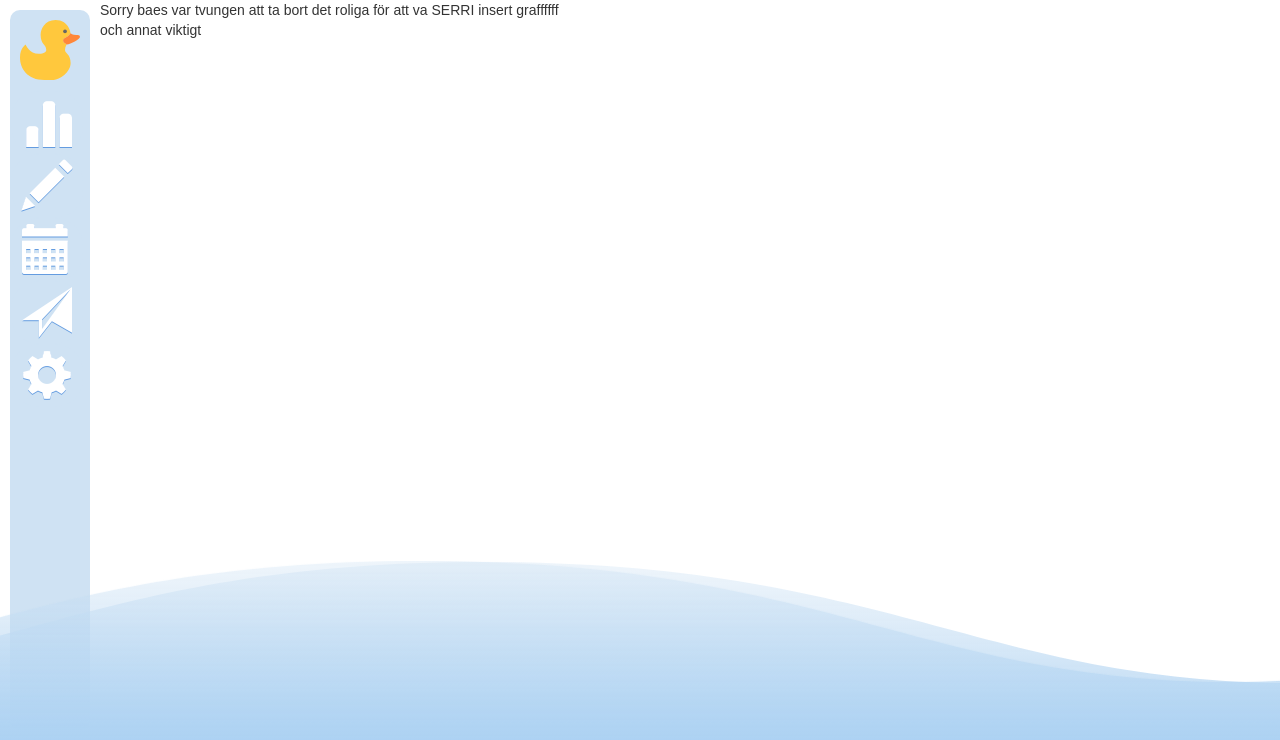
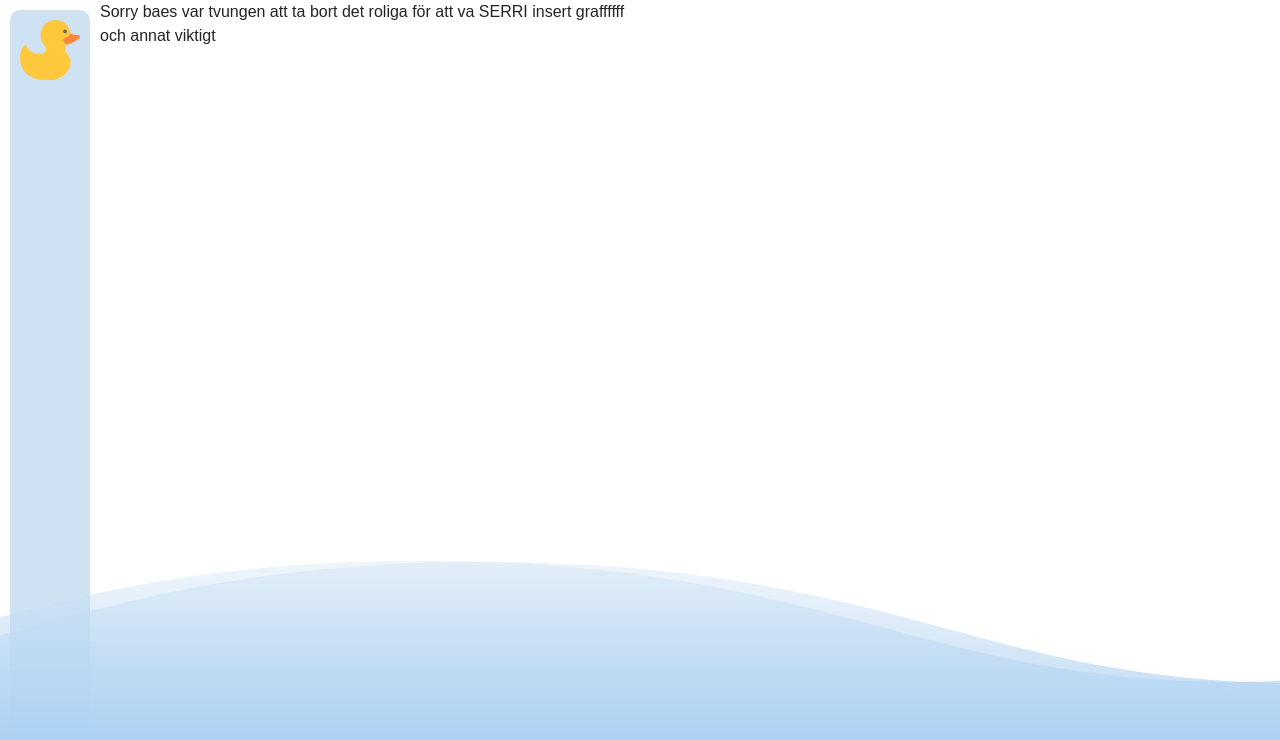
Before and after one commit to devzu/KOMA, a React (Create React App) app in the folder koma-app/: page / in a window 1280 px wide. Shown: the top 740 px of the page. Built offline with nearby package versions, Linux system fonts and the light colour scheme; a web font is replaced by a local one.

Commit message:
Måndagsblues

```diff
--- a/koma-app/package.json
+++ b/koma-app/package.json
@@ -3,7 +3,7 @@
   "version": "0.1.0",
   "private": true,
   "dependencies": {
-    "bootstrap": "^3.3.7",
+    "bootstrap": "^4.0.0-alpha.6",
     "react": "^16.6.3",
     "react-dom": "^16.6.3",
     "react-router-dom": "^4.3.1",
--- a/koma-app/src/App.css
+++ b/koma-app/src/App.css
@@ -3,12 +3,16 @@ body {
     font-family: 'Black And White Picture', sans-serif;
     overflow: hidden;
 }
+
+
+/* APP STUFF CSS MAIN */
 .App {
   text-align: left;
 font-family: 'Didact Gothic', sans-serif;
   display:inline-block;
     overflow: hidden;
     max-width: 100%;
+    margin: auto;
 
 }
 
@@ -127,7 +131,7 @@ border: 0px solid #000000;
     color:#cfe2f3;
 }
 
-
+/* APP ANIMATION OCEAN WAVE */
 app { height: 100%; }
 app {
   background:radial-gradient(ellipse at center, rgba(255,254,234,1) 0%, rgba(255,254,234,1) 35%, #B7E8EB 100%);
@@ -179,3 +183,6 @@ app {
     transform: translate3d(0,5px,0);
   }
 }
+
+
+/* PAGES LOL 1 HEJ I DONT KNOW */
--- a/koma-app/src/App.js
+++ b/koma-app/src/App.js
@@ -67,7 +67,6 @@
     const Knapp5 = () => (
       <div>
         いしいしいしいしいしいしいしいしいしいしいしいし
-9f652768c1cd219a1f0519af447d319fbf835046
       </div>
     )
 
@@ -76,19 +75,19 @@ const MainMenu = () => {
     <div className="navbar">
 
       <Link to="/">
-        <button className="menubutton"><span className="glyphicon glyphicon-stats"></span></button>
+        <button className="menubutton dissapear"><span className="glyphicon glyphicon-stats dissapear"></span></button>
       </Link>
       <Link to="/knapp2">
-        <button className="menubutton"><span className="glyphicon glyphicon-pencil"></span></button>
+        <button className="menubutton dissapear"><span className="glyphicon glyphicon-pencil dissapear"></span></button>
       </Link>
       <Link to="/knapp3">
-        <button className="menubutton"><span className="glyphicon glyphicon-calendar"></span></button>
+        <button className="menubutton dissapear"><span className="glyphicon glyphicon-calendar dissapear"></span></button>
       </Link>
       <Link to="/knapp4">
-        <button className="menubutton"><span className="glyphicon glyphicon-send"></span></button>
+        <button className="menubutton dissapear"><span className="glyphicon glyphicon-send dissapear"></span></button>
       </Link>
       <Link to="/knapp5">
-        <button className="menubutton"><span className="glyphicon glyphicon-cog"></span></button>
+        <button className="menubutton dissapear"><span className="glyphicon glyphicon-cog dissapear"></span></button>
       </Link>
     </div>
   );
--- a/koma-app/src/b.js
+++ b/koma-app/src/b.js
@@ -1,35 +1,10 @@
 import React, { Component } from 'react';
+import './main.css';
+import '../node_modules/bootstrap/dist/css/bootstrap.min.css';
+
 const HelloWorldText = () => (
  <div className="containWithStuff">
-    <div className="welcome">
-        <h1 className="welcome">Välkommen <i>Namn</i></h1>
-    </div>
-
-    <div className="calendar">
-        <div height="200"><i>Kalendern</i></div>
-        <div><i><p>Lista med mål</p><li>hej</li><li>hej hej</li></i></div>
-    </div>
-
-    <div className="progress_ov">
-        <h2>Dina aktiva kurser</h2>
-
-        <div className="progress_ind">
-            <h3>Ämne 1</h3>
-            <div className="bar"><i>(Bar-div)</i></div>
-        </div>
-
-        <div className="progress_ind">
-            <h3>Ämne 2</h3>
-            <div className="bar"><i>(Bar-div)</i></div>
-        </div>
-
-        <div className="progress_ind">
-            <h3>Ämne 3</h3>
-            <div className="bar"><i>(Bar-div)</i></div>
-        </div>
-    </div>
-
-
+        <div className="mittenBox col-md-6 col-md-offset-3"> Woop</div>
 </div>
 
 );
--- a/koma-app/src/index.js
+++ b/koma-app/src/index.js
@@ -3,6 +3,7 @@ import ReactDOM from 'react-dom';
 import './index.css';
 import App from './App';
 import * as serviceWorker from './serviceWorker';
+import '../node_modules/bootstrap/dist/css/bootstrap.min.css';
 //  import {Knapp2Test} from "./b.js";
 
 ReactDOM.render(<App />, document.getElementById('root'));
--- /dev/null
+++ b/koma-app/src/main.css
@@ -0,0 +1,9 @@
+.mittenBox {
+    margin:auto;
+    width: 800px;
+    height: 90vh;
+    background-color: #cfe2f3;
+    border-radius: 10px 10px 10px 10px;
+    opacity: 0.2;
+
+}
```
Also changed, not shown: 1 other file (tests, documents, lock files or other folders).
